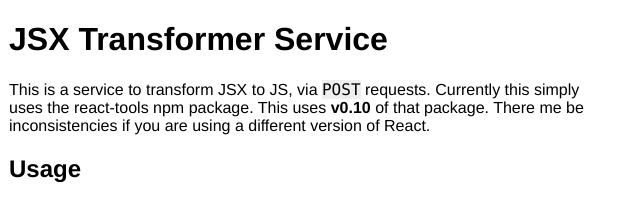
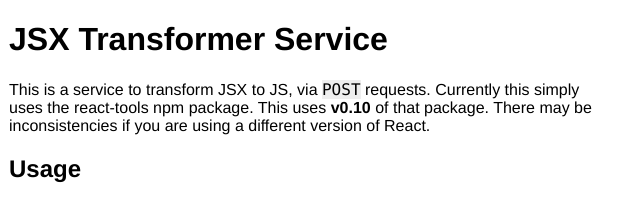
Before and after one commit to zpao/jsx-transformer-service, a website: page public/index.html in a window 1280 px wide. Shown: the top 200 px of the page, 331-971 px from the left. Drawn offline with Linux system fonts and the light colour scheme.

Commit message:
typo fix

```diff
--- a/public/index.html
+++ b/public/index.html
@@ -45,7 +45,7 @@
       This is a service to transform JSX to JS, via <code>POST</code> requests.
       Currently this simply uses the react-tools npm package.
       This uses <strong>v0.10</strong> of that package.
-      There me be inconsistencies if you are using a different version of React.
+      There may be inconsistencies if you are using a different version of React.
     </p>
 
     <h2>Usage</h2>
```
